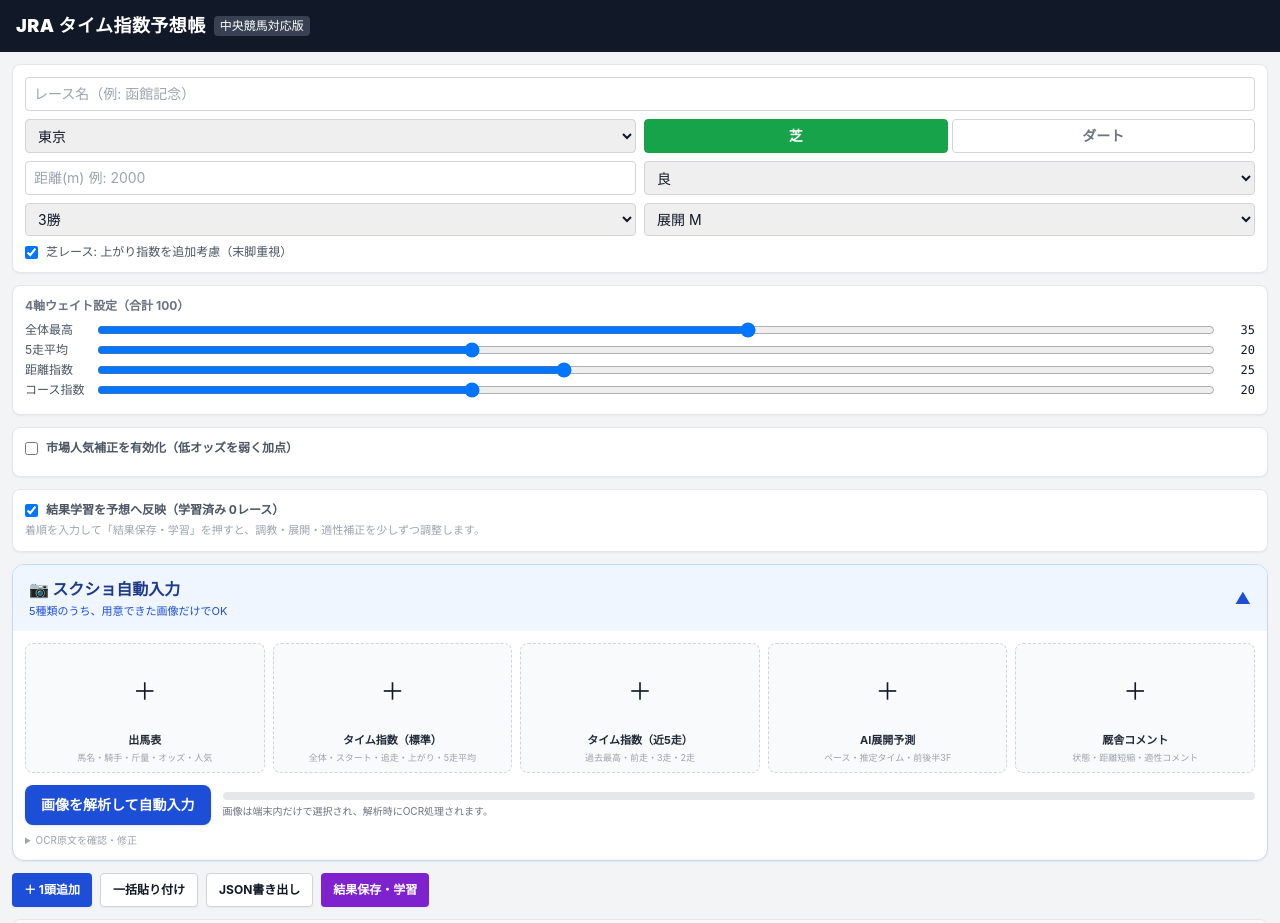
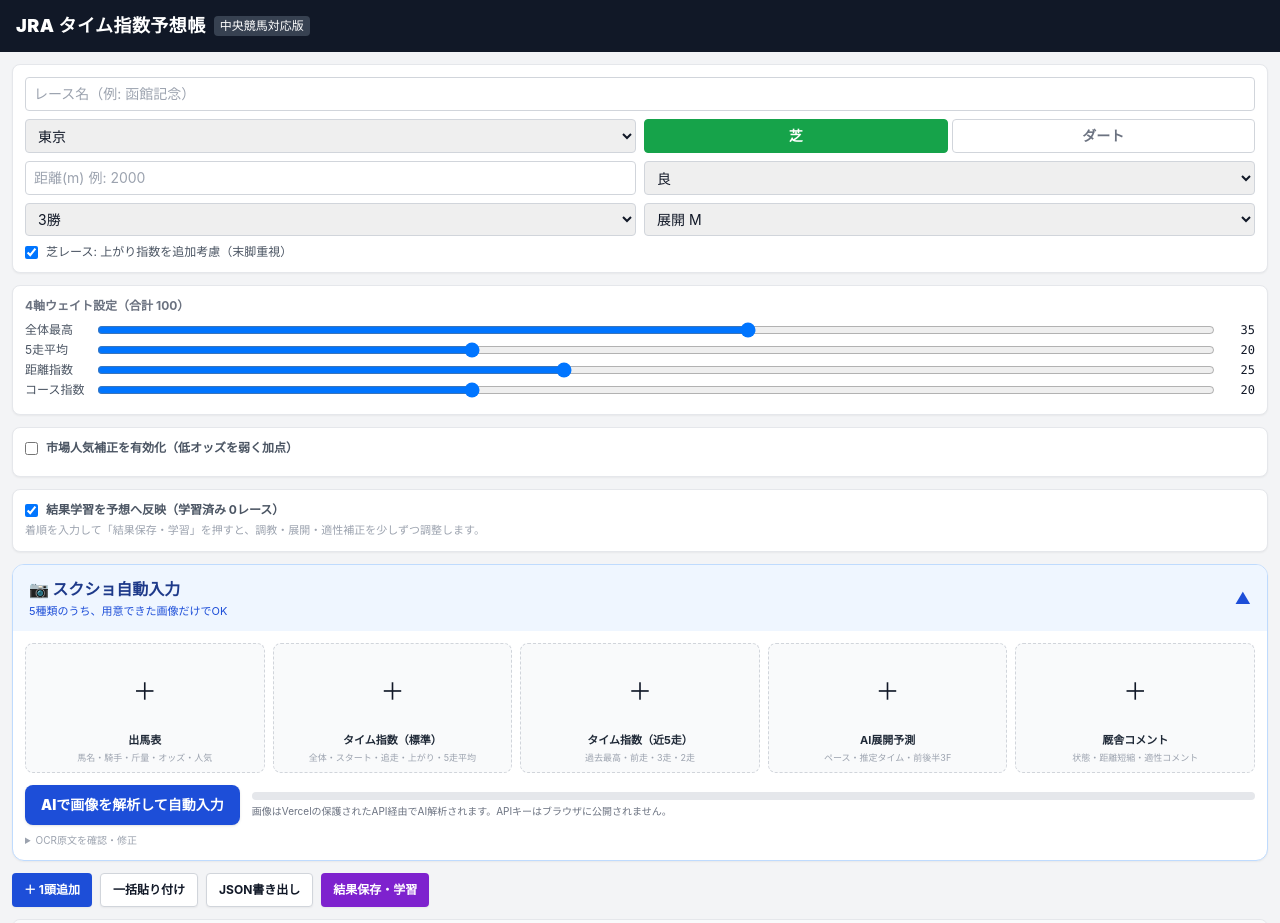
Before and after one commit to iidasenpai/JRA-AI, a React (Vite) app: page / in a window 1280 px wide. Shown: the top 923 px of the page. Built offline with nearby package versions, Linux system fonts and the light colour scheme.

Commit message:
Add files via upload

```diff
--- a/src/JRAPredictionTool.tsx
+++ b/src/JRAPredictionTool.tsx
@@ -420,22 +420,65 @@ export default function JRAPredictionTool() {
     if (course) { setTrack(course[1]); setDistance(course[2]); setSurface(course[3]==="芝"?"芝":"ダート"); }
   };
 
-  const analyzeScreenshots = async () => {
-    const entries = Object.entries(scanFiles).filter(([,file])=>file);
-    if (!entries.length) { flash("スクリーンショットを1枚以上選んでください"); return; }
-    setScanBusy(true); setScanProgress(0); setScanLog("OCRを準備しています…");
-    try {
+  const imageToDataUrl = async (file) => {
+    const original = await new Promise<string>((resolve, reject) => {
+      const reader = new FileReader();
+      reader.onload = () => resolve(String(reader.result || ""));
+      reader.onerror = () => reject(new Error("画像を読み込めませんでした"));
+      reader.readAsDataURL(file);
+    });
+    const img = await new Promise<HTMLImageElement>((resolve, reject) => {
+      const node = new Image();
+      node.onload = () => resolve(node);
+      node.onerror = () => reject(new Error("画像を開けませんでした"));
+      node.src = original;
+    });
+    const maxSide = 1800;
+    const scale = Math.min(1, maxSide / Math.max(img.width, img.height));
+    const canvas = document.createElement("canvas");
+    canvas.width = Math.max(1, Math.round(img.width * scale));
+    canvas.height = Math.max(1, Math.round(img.height * scale));
+    const ctx = canvas.getContext("2d");
+    ctx.drawImage(img, 0, 0, canvas.width, canvas.height);
+    return canvas.toDataURL("image/jpeg", 0.82);
+  };
+
+  const applyAiResult = (data) => {
+    if (data.raceName) setRaceName(data.raceName);
+    if (JRA_TRACKS.includes(data.track)) setTrack(data.track);
+    if (["芝", "ダート"].includes(data.surface)) setSurface(data.surface);
+    if (data.distance) setDistance(String(data.distance));
+    if (GOINGS.includes(data.going)) setGoing(data.going);
+    if (RACE_CLASSES.includes(data.raceClass)) setRaceClass(data.raceClass);
+    if (PACE_TYPES.includes(data.paceType)) setPaceType(data.paceType);
+
+    const current = horses.map((h) => ({ ...h }));
+    const incoming = Array.isArray(data.horses) ? data.horses : [];
+    const merged = incoming.map((item, index) => {
+      const old = current.find((h) => String(h.umaban) === String(item.umaban)) || findHorse(item.name, current);
+      const base = old || emptyHorse();
+      const next = { ...base };
+      Object.keys(item).forEach((key) => {
+        const value = item[key];
+        if (value !== "" && value !== null && value !== undefined) next[key] = String(value);
+      });
+      if (!next.umaban) next.umaban = String(index + 1);
+      if (next.comment && !item.condition) next.condition = String(commentScore(next.comment));
+      return next;
+    });
+    if (merged.length) setHorses(merged.sort((a,b)=>Number(a.umaban||99)-Number(b.umaban||99)));
+    return merged.length;
+  };
+
+  const analyzeWithOcrFallback = async (entries) => {
     const Tesseract = await loadTesseract();
     const texts = { ...scanText };
     for (let i=0;i<entries.length;i++) {
       const [type,file] = entries[i];
-        setScanLog(`${SCAN_TYPES.find((x)=>x[0]===type)?.[1]}を読み取り中…`);
+      setScanLog(`AI解析に失敗したため、${SCAN_TYPES.find((x)=>x[0]===type)?.[1]}をOCR中…`);
       const result = await Tesseract.recognize(file, "jpn+eng", {
         logger: (m) => {
-            if (m.status === "recognizing text") {
-              const overall = ((i + (m.progress || 0)) / entries.length) * 100;
-              setScanProgress(Math.round(overall));
-            }
+          if (m.status === "recognizing text") setScanProgress(Math.round(((i + (m.progress || 0)) / entries.length) * 100));
         }
       });
       texts[type] = result?.data?.text || "";
@@ -448,11 +491,45 @@ export default function JRAPredictionTool() {
     if (texts.pace) parsePaceText(texts.pace);
     if (texts.comment) next = parseCommentText(texts.comment, next);
     setHorses(next);
-      setScanProgress(100); setScanLog(`${next.length}頭を反映しました。表で読み違いだけ修正してください。`);
-      flash("スクショ解析が完了しました");
-    } catch (e) {
-      setScanLog(`解析に失敗しました: ${e?.message || "通信状態を確認してください"}`);
+    return next.length;
+  };
+
+  const analyzeScreenshots = async () => {
+    const entries = Object.entries(scanFiles).filter(([,file])=>file);
+    if (!entries.length) { flash("スクリーンショットを1枚以上選んでください"); return; }
+    setScanBusy(true); setScanProgress(3); setScanLog("画像をAI解析用に最適化しています…");
+    try {
+      const images = [];
+      for (let i=0;i<entries.length;i++) {
+        const [type,file] = entries[i];
+        setScanLog(`${SCAN_TYPES.find((x)=>x[0]===type)?.[1]}を準備中…`);
+        images.push({ type, dataUrl: await imageToDataUrl(file) });
+        setScanProgress(Math.round(10 + ((i + 1) / entries.length) * 25));
+      }
+      setScanLog("AIが表の行・列を解析しています…");
+      setScanProgress(45);
+      const response = await fetch("/api/analyze", {
+        method: "POST",
+        headers: { "Content-Type": "application/json" },
+        body: JSON.stringify({ images })
+      });
+      const data = await response.json();
+      if (!response.ok) throw new Error(data?.error || "AI解析に失敗しました");
+      const count = applyAiResult(data);
+      setScanProgress(100);
+      setScanLog(`${count}頭をAIで反映しました。読み違いだけ表で修正してください。`);
+      flash("AI画像解析が完了しました");
+    } catch (aiError) {
+      console.warn("AI analysis failed; falling back to OCR", aiError);
+      try {
+        const count = await analyzeWithOcrFallback(entries);
+        setScanProgress(100);
+        setScanLog(`AI解析エラー: ${aiError?.message || "不明"}。OCRで${count}頭を反映しました。`);
+        flash("AI解析に失敗したためOCRで処理しました");
+      } catch (ocrError) {
+        setScanLog(`解析に失敗しました: ${aiError?.message || ocrError?.message || "通信状態を確認してください"}`);
         flash("スクショ解析に失敗しました");
+      }
     } finally { setScanBusy(false); }
   };
 
@@ -803,10 +880,10 @@ export default function JRAPredictionTool() {
             </label>)}
           </div>
           <div className="flex items-center gap-3 mt-3">
-            <button disabled={scanBusy} onClick={analyzeScreenshots} className="bg-blue-700 disabled:bg-gray-400 text-white text-sm font-black px-4 py-2.5 rounded-lg shadow">{scanBusy ? "解析中…" : "画像を解析して自動入力"}</button>
+            <button disabled={scanBusy} onClick={analyzeScreenshots} className="bg-blue-700 disabled:bg-gray-400 text-white text-sm font-black px-4 py-2.5 rounded-lg shadow">{scanBusy ? "解析中…" : "AIで画像を解析して自動入力"}</button>
             <div className="flex-1">
               <div className="h-2 bg-gray-200 rounded overflow-hidden"><div className="h-full bg-blue-600 transition-all" style={{width:`${scanProgress}%`}}/></div>
-              <div className="text-[10px] text-gray-500 mt-1">{scanLog || "画像は端末内だけで選択され、解析時にOCR処理されます。"}</div>
+              <div className="text-[10px] text-gray-500 mt-1">{scanLog || "画像はVercelの保護されたAPI経由でAI解析されます。APIキーはブラウザに公開されません。"}</div>
             </div>
           </div>
           <details className="mt-2"><summary className="text-[10px] text-gray-400 cursor-pointer">OCR原文を確認・修正</summary>
```
Lines whose indentation alone changed are shown as unchanged.
